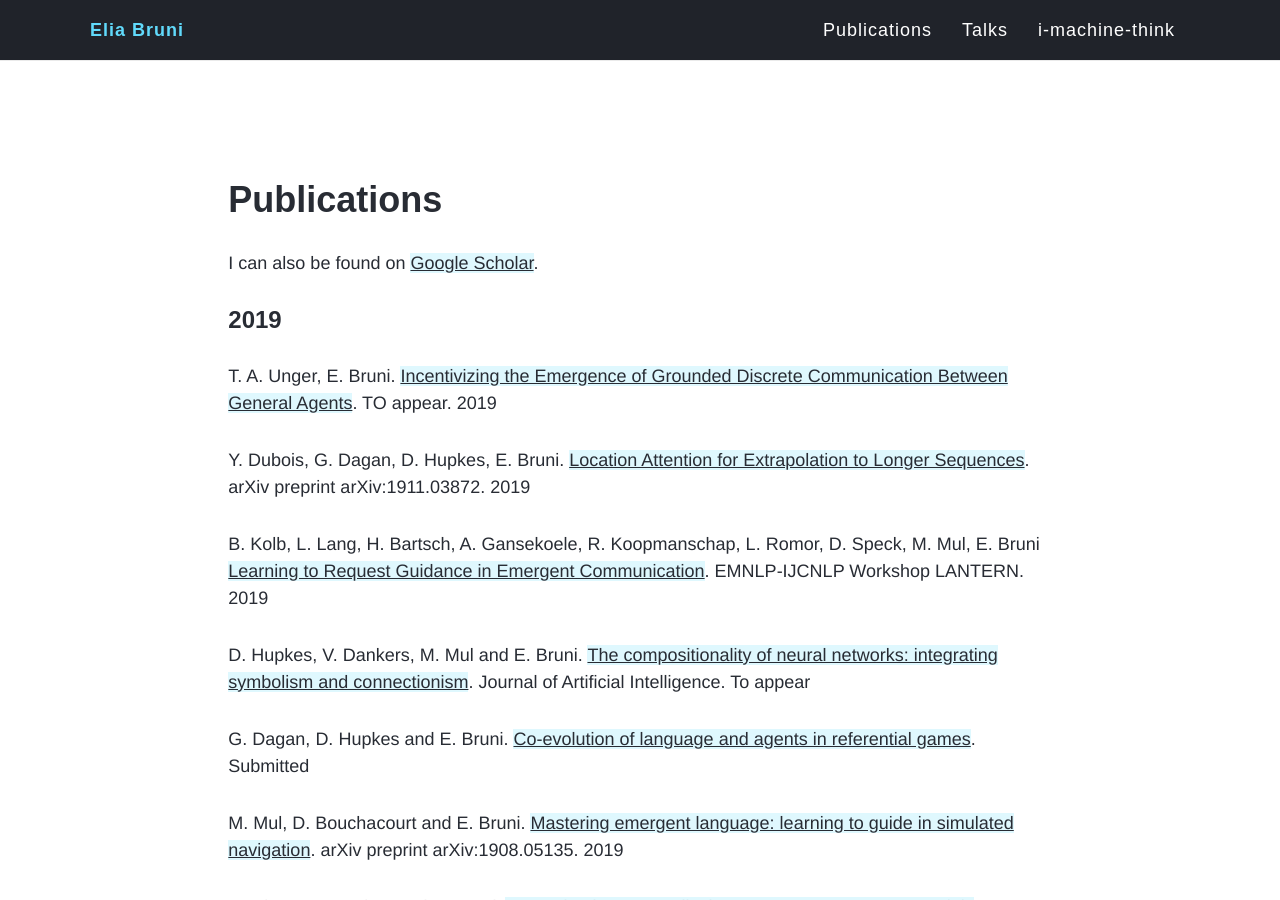
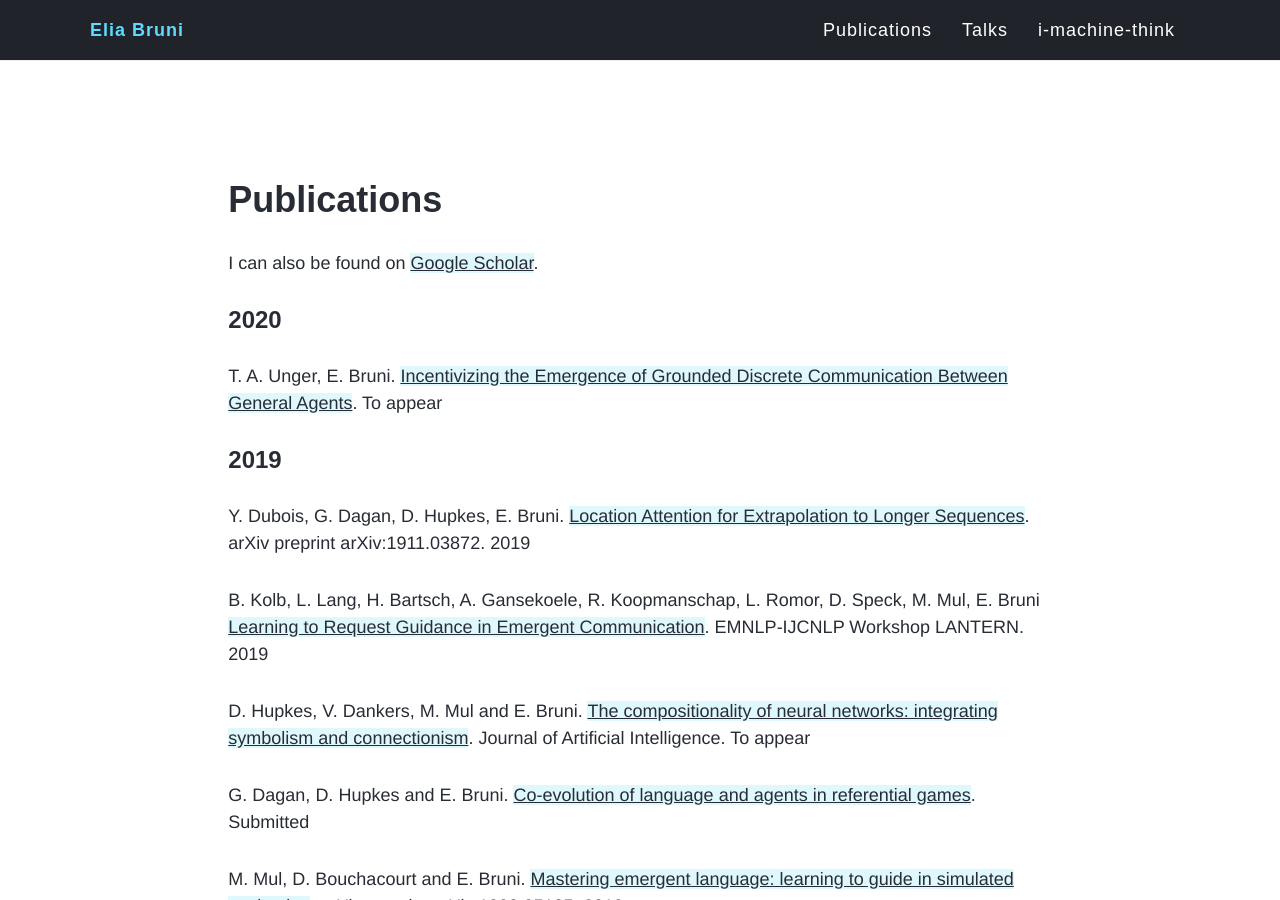
Before and after one commit to eliabruni/eliabruni.github.io, a Jekyll site: the page built from publications.md, in a window 1280 px wide and 900 px high. Built offline with Jekyll 4.4.1, drawn with Linux system fonts in a browser that asks for light colours; nearby versions of some CDN libraries.

Commit message:
add publications

```diff
--- a/publications.md
+++ b/publications.md
@@ -7,10 +7,11 @@ title: ""
 
 I can also be found on [Google Scholar](https://scholar.google.com/citations?user=Oyb3NYgAAAAJ&hl=en).
 
+### 2020
+T. A. Unger, E. Bruni. [Incentivizing the Emergence of Grounded Discrete Communication
+Between General Agents](). To appear
+
 ### 2019
-T. A. Unger, E. Bruni. [Incentivizing the Emergence of Grounded Discrete Communication
-Between General Agents](). TO appear. 2019
-
 Y. Dubois, G. Dagan, D. Hupkes, E. Bruni. [Location Attention for Extrapolation to Longer Sequences](https://arxiv.org/abs/1911.03872). arXiv preprint arXiv:1911.03872. 2019
 
 B. Kolb, L. Lang, H. Bartsch, A. Gansekoele, R. Koopmanschap, L. Romor, D. Speck, M. Mul, E. Bruni [Learning to Request Guidance in Emergent Communication](https://arxiv.org/abs/1912.05525). EMNLP-IJCNLP Workshop LANTERN. 2019
```
